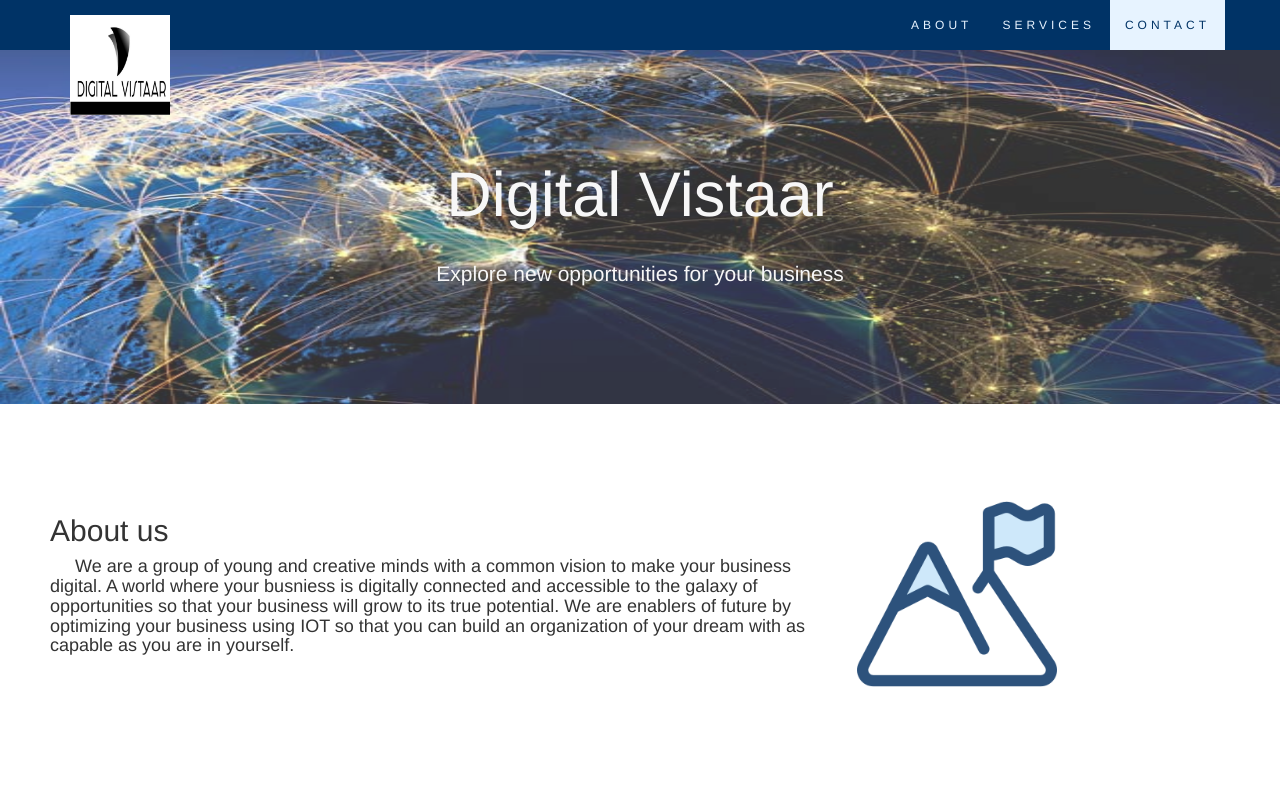
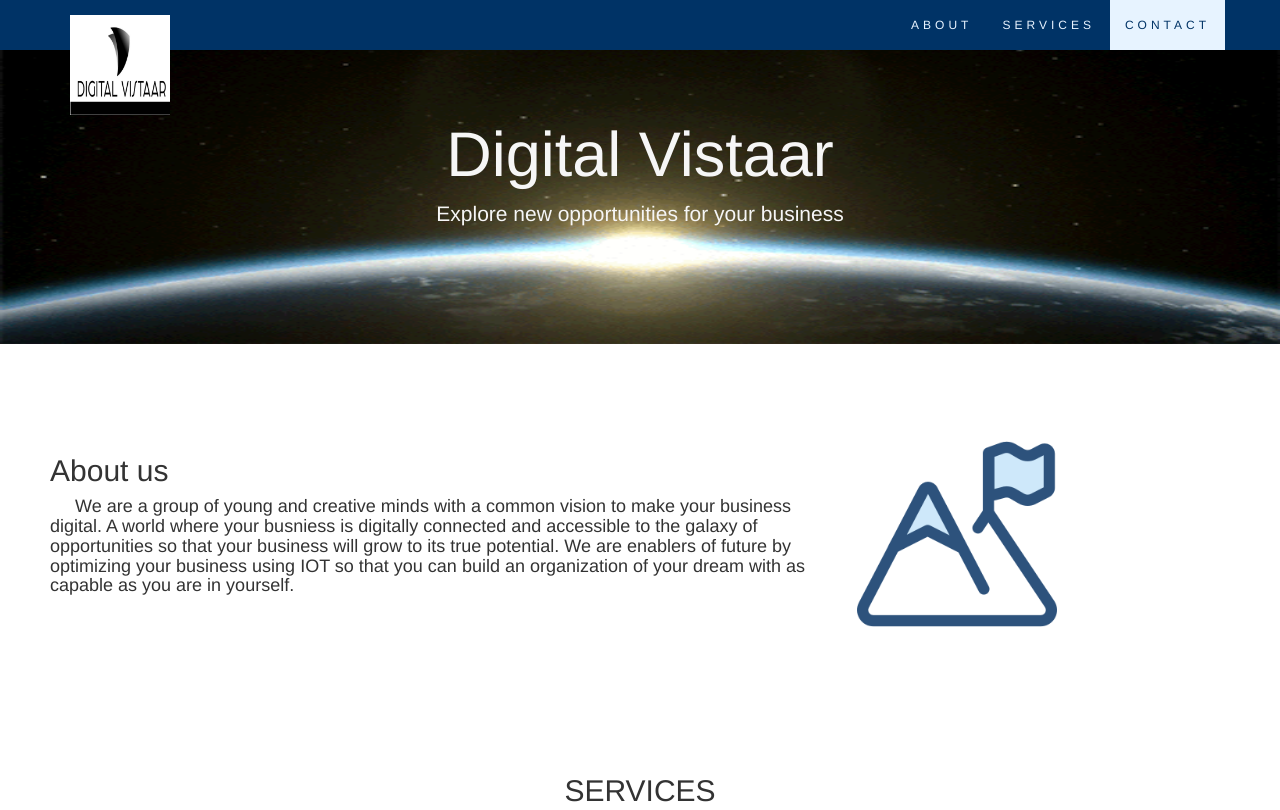
Before and after one commit to digitalvistaar/digitalvistaar.github.io, a plain HTML site: page index.html in a window 1280 px wide. Shown: the top 810 px of the page. Drawn offline with nearby package versions, Linux system fonts and the light colour scheme.

Commit message:
Gif background

```diff
--- a/index.html
+++ b/index.html
@@ -42,10 +42,11 @@
 	</nav>
 
 	<div class="jumbotron text-center">
-		<br><br>
-		<h1>Digital Vistaar</h1>
-		<br>
-		<p>Explore new opportunities for your business</p>
+		<div >
+			<h1 class="text-blur-background">Digital Vistaar</h1>
+
+			<p>Explore new opportunities for your business</p>
+		</div>
 	</div>
 
 	<!-- Container (About Section) -->
--- a/resources/css/index.css
+++ b/resources/css/index.css
@@ -11,13 +11,12 @@
 
  .jumbotron {
  	background-color: #003366;
- 	background-image: url("../images/connectedworld.png");
+ 	background-image: url("../images/movingworld_02.gif");
  	color: #f6f6f6;
  	padding: 100px 25px;
  	background-size: 100% 100%;
  	background-repeat: no-repeat;
     background-position: center;
-    opacity: 0.8;
  }
 
  .container-fluid {
```
Also changed, not shown: resources/images/movingworld_02.gif (added).
